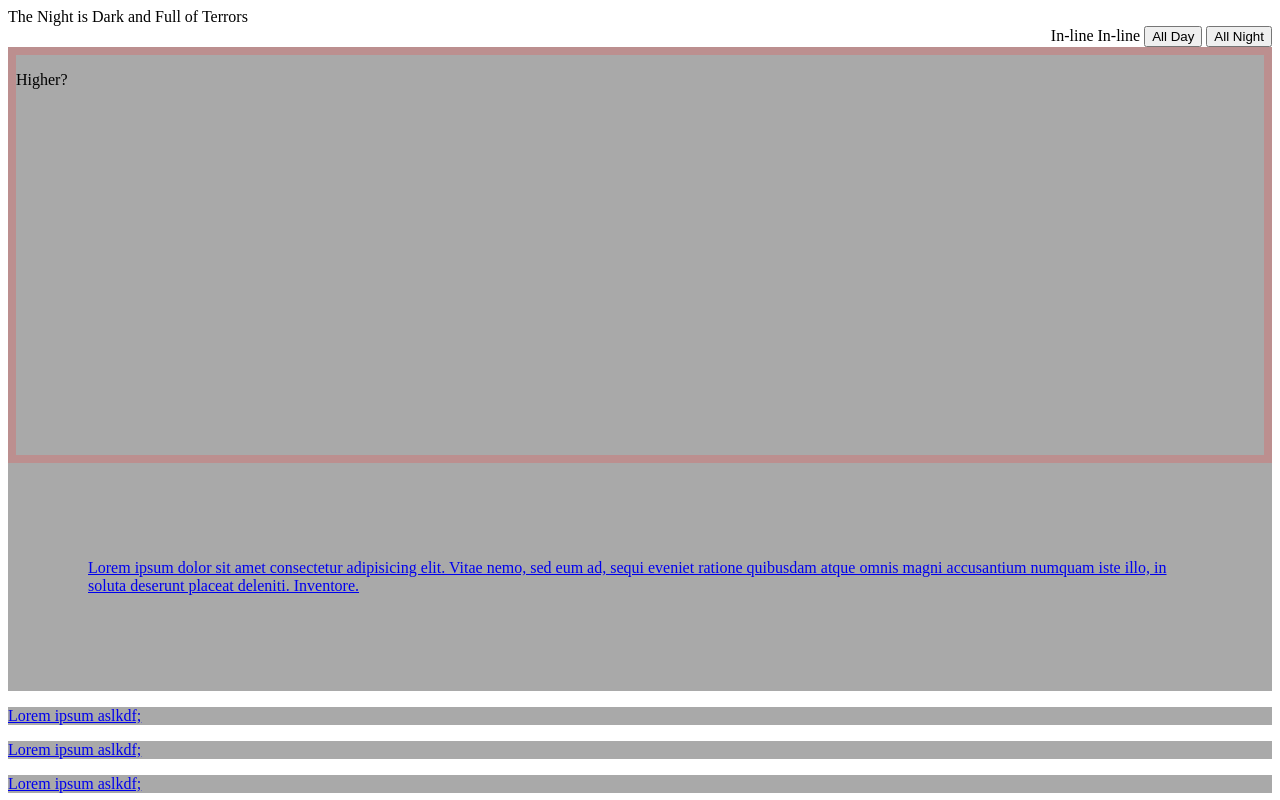
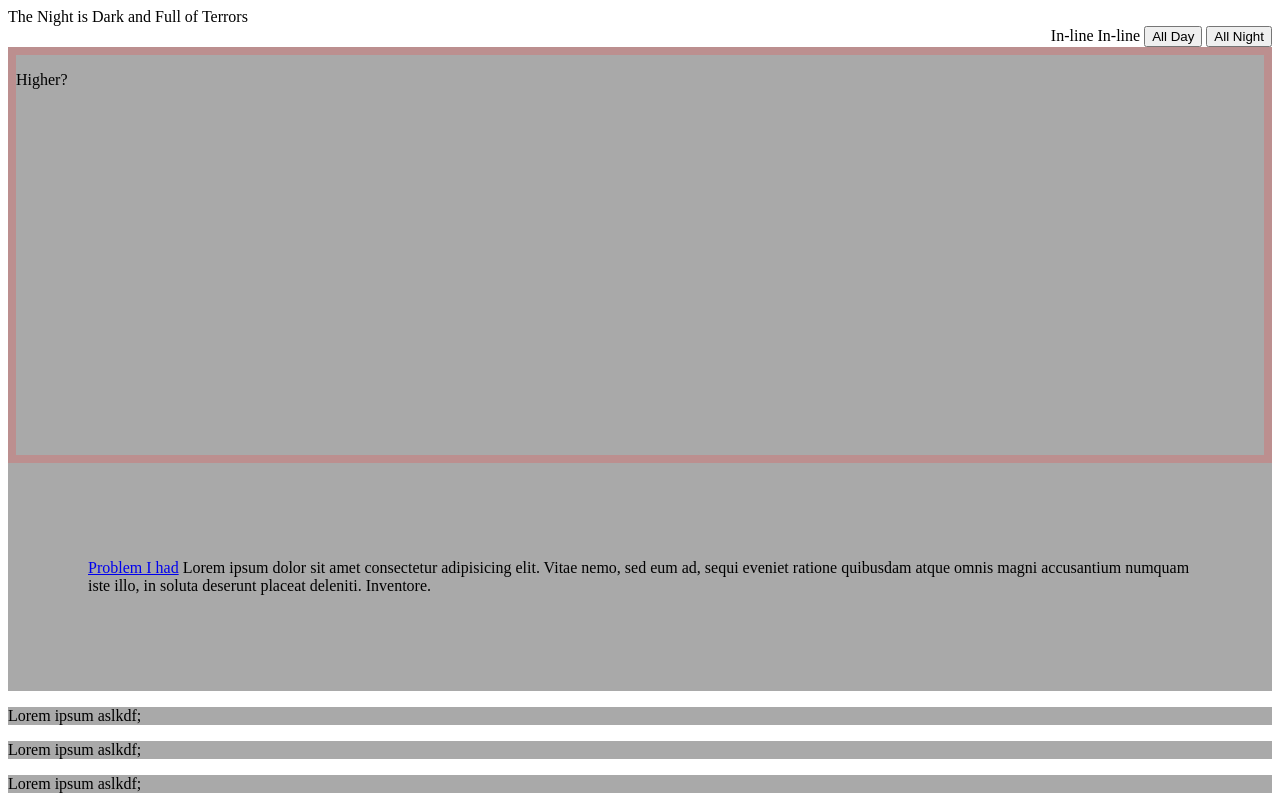
Before and after one commit to codejoy-wins/fun, a plain HTML site: page templates/page2.html in a window 1280 px wide. Shown: the top 800 px of the page. Drawn offline with Linux system fonts and the light colour scheme.

Commit message:
link
fix

```diff
--- a/templates/page2.html
+++ b/templates/page2.html
@@ -23,7 +23,7 @@
             <p>Higher?</p>
         </div>
         <div id="middle" class="dark">
-            <p><a href= "https://stackoverflow.com/questions/54056279/why-is-document-getelementsbyclassname-for-loop-missing-some-elements"> Lorem ipsum dolor sit amet consectetur adipisicing elit. Vitae nemo, sed eum ad, sequi eveniet ratione quibusdam atque omnis magni accusantium numquam iste illo, in soluta deserunt placeat deleniti. Inventore.</p>
+            <p><a href= "https://stackoverflow.com/questions/54056279/why-is-document-getelementsbyclassname-for-loop-missing-some-elements">Problem I had</a> Lorem ipsum dolor sit amet consectetur adipisicing elit. Vitae nemo, sed eum ad, sequi eveniet ratione quibusdam atque omnis magni accusantium numquam iste illo, in soluta deserunt placeat deleniti. Inventore.</p>
         </div>
         <div id="lower" class="dark">
             <p>Lorem ipsum aslkdf;</p>
```
